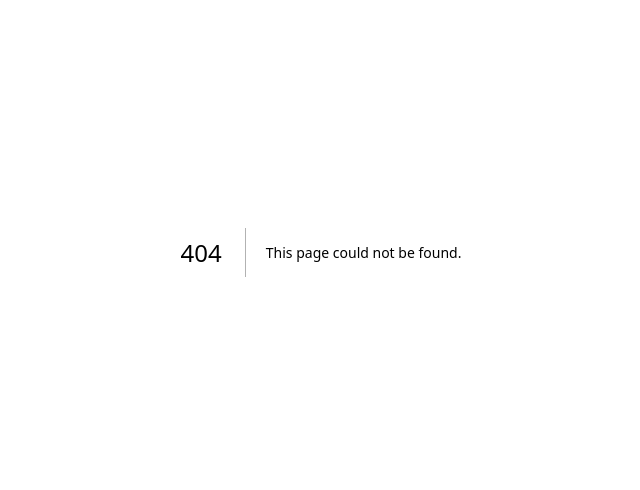
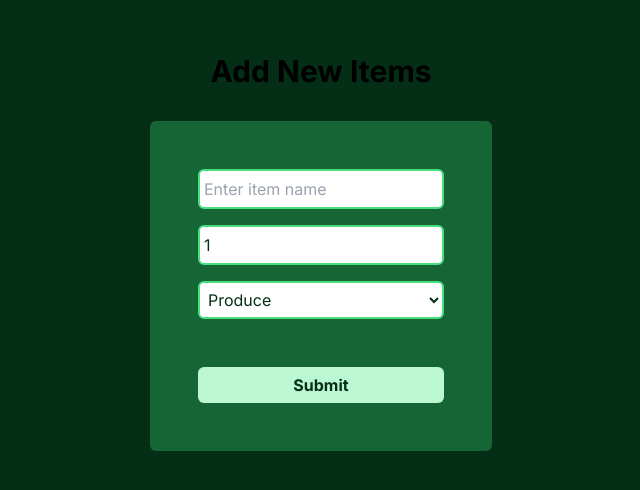
Before and after one commit to HitanshuDarji/cprg306-assignments, a Next.js app: page /week-4 in a window 1280 px wide. Before the commit this address had no page. Shown: the part 148-638 px from the top of the page, without its empty margins (319-959 px from the left). Built offline with nearby package versions, Linux system fonts and the light colour scheme.

Commit message:
This is my submission for week-4 assignment.

```diff
--- /dev/null
+++ b/app/week-4/new-item.js
@@ -0,0 +1,75 @@
+"use client";
+
+import { useState } from "react";
+
+const NewItem = () => {
+    const [name, setName] = useState("");
+    const [quantity, setQuantity] = useState(1);
+    const [category, setCategory] = useState("produce");
+
+    const handleSubmit = (event) => {
+        event.preventDefault();
+
+        const item = {
+            name: name,
+            quantity: quantity,
+            category: category
+        };
+        console.log(item);
+
+        alert(`Name:  ${name}, Quantity: ${quantity}, Categroy: ${category}`);
+
+        setName("");
+        setQuantity(1);
+        setCategory("produce");
+    }
+
+    return (
+            <form className="flex flex-col gap-4 p-12 bg-green-800 rounded-md" onSubmit={handleSubmit}>
+                <input
+                className="border-2 border-green-400 bg-white rounded-md text-green-950 pl-1 pr-1 pt-1.5 pb-1.5 hover:bg-green-100 hover:border-green-600 focus:bg-green-100"
+                placeholder="Enter item name"
+                name="name"
+                type="text"
+                value={name}
+                onChange={(e) => setName(e.target.value)}
+                required />
+                <input
+                className="border-2 border-green-400 bg-white rounded-md text-green-950 pl-1 pr-1 pt-1.5 pb-1.5 hover:bg-green-100 hover:border-green-600 focus:bg-green-100"
+                placeholder="Enter quantity"
+                name="quantity"
+                type="number"
+                min="1"
+                max="99"
+                value={quantity}
+                onChange={(e) => setQuantity(parseInt(e.target.value, 10))}
+                required />
+                <select
+                name="selectCategory"
+                value={category}
+                onChange={(e) => setCategory(e.target.value)}
+                className="border-2 border-green-400 bg-white rounded-md text-green-950 pl-1 pr-1 pt-1.5 pb-1.5 hover:bg-green-100 hover:border-green-600 focus:bg-green-100"
+                >
+                    <option value="Produce">Produce</option>
+                    <option value="Dairy">Dairy</option>
+                    <option value="Bakery">Bakery</option>
+                    <option value="Meat">Meat</option>
+                    <option value="Frozen Foods">Frozen Foods</option>
+                    <option value="Canned Goods">Canned Goods</option>
+                    <option value="Dry Goods">Dry Goods</option>
+                    <option value="Beverages">Beverages</option>
+                    <option value="Snacks">Snacks</option>
+                    <option value="Household">Household</option>
+                    <option value="Other">Other</option>
+                </select>
+                <button
+                type="submit"
+                className="mt-8 font-bold bg-green-200 rounded-md text-green-950 pl-1 pr-1 pt-1.5 pb-1.5 hover:bg-green-300"
+                >
+                    Submit
+                </button>
+            </form>
+    );
+}
+
+export default NewItem;
--- /dev/null
+++ b/app/week-4/page.js
@@ -0,0 +1,12 @@
+import NewItem from "./new-item";
+
+const Page = () => {
+    return (
+        <div className="flex flex-col items-center justify-center min-h-screen bg-green-950 shadow-md">
+            <h1 className="mb-8 text-3xl font-bold font">Add New Items</h1>
+            <NewItem />
+        </div>
+    );
+};
+
+export default Page;
--- a/components/navigation.jsx
+++ b/components/navigation.jsx
@@ -9,6 +9,9 @@ export default function Navigation() {
           <div>
             <Link href="/week-3">Week 3 Assignment</Link>
           </div>
+          <div>
+            <Link href="/week-4">Week 4 Assignment</Link>
+          </div>
         </div>
     );
 }
```
